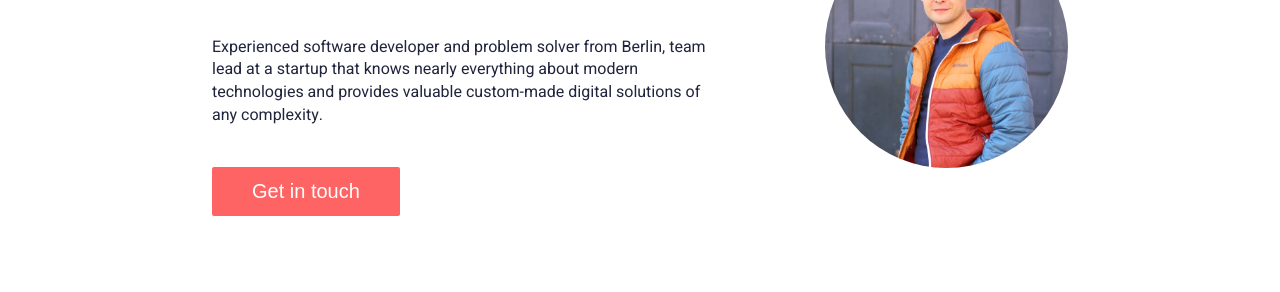
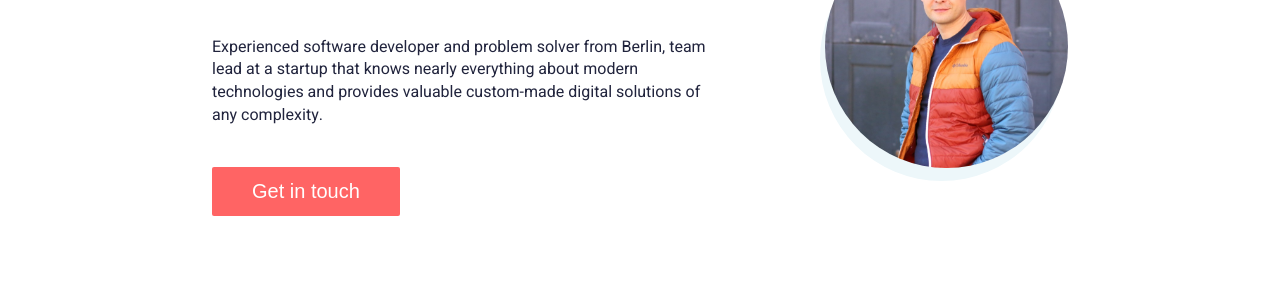
Before and after one commit to ibqn/portfolio-html, a plain HTML site: page index.html in a window 1280 px wide. Shown: the part 284-576 px from the top of the page. Drawn offline with nearby package versions, Linux system fonts and the light colour scheme; files that its build step writes are made by us from their sources.

Commit message:
add shadow behind hero image

```diff
--- a/index.html
+++ b/index.html
@@ -44,6 +44,7 @@
         </div>
         <div class="main__illustration">
           <div class="main__image">
+            <div class="main__shadow"></div>
             <img src="images/evgeny.png" alt="image" />
           </div>
         </div>
--- a/style.scss
+++ b/style.scss
@@ -114,7 +114,7 @@ body {
     flex-direction: column;
     font-style: normal;
     align-items: flex-start;
-    color: #21243d;
+    color: var(--dark-color);
 
     h1 {
       font-weight: bold;
@@ -157,6 +157,7 @@ body {
   &__image {
     width: 243px;
     height: 243px;
+    position: relative;
 
     img {
       border-radius: 50%;
@@ -165,6 +166,17 @@ body {
       width: 100%;
       height: 100%;
     }
+  }
+
+  &__shadow {
+    z-index: -1;
+    position: absolute;
+    top: 13px;
+    right: 5px;
+    width: 243px;
+    height: 243px;
+    border-radius: 50%;
+    background: #edf7fa;
   }
 }
 
```
